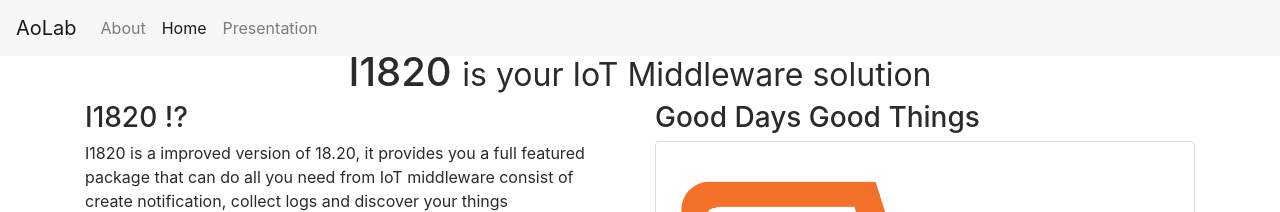
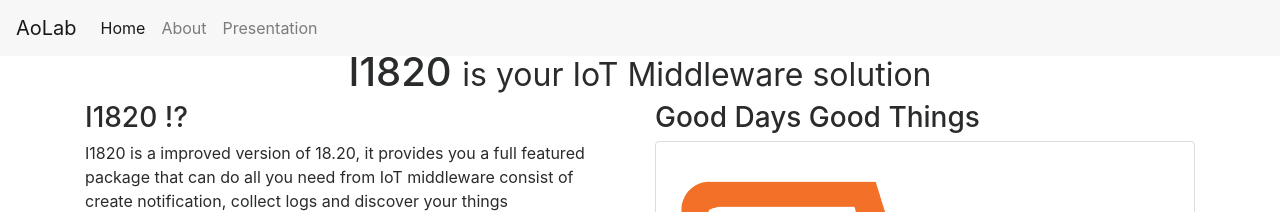
Before and after one commit to I1820/I1820.github.io, a Jekyll site: the page built from index.html, in a window 1280 px wide. Shown: the top 212 px of the page. Built offline with Jekyll 4.4.1, drawn with Linux system fonts in a browser that asks for light colours.

Commit message:
Navigation links were corrected.

```diff
--- a/_includes/nav.html
+++ b/_includes/nav.html
@@ -6,7 +6,7 @@
 
   <div class="collapse navbar-collapse" id="navbarSupportedContent">
 		<ul class="navbar-nav mr-auto">
-      {% for p in site.pages %}
+      {% for p in site.pages reversed %}
         <li class="nav-item">
           <a class="nav-link {% if p.url == page.url %}active{% endif %}" href="{{p.url}}">{{p.title}}</a>
         </li>
```
